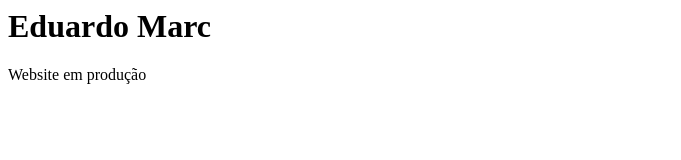
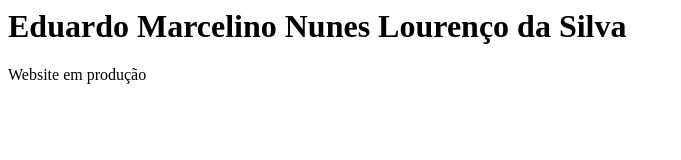
Before and after one commit to E-Marc-Silva/website, a plain HTML site: page index.html in a window 1280 px wide. Shown: the whole page, without its empty margins (0-681 px from the left). Drawn offline with Linux system fonts and the light colour scheme.

Commit message:
Update header with full name

```diff
--- a/index.html
+++ b/index.html
@@ -1,2 +1,2 @@
-<h1>Eduardo Marc</h1>
+<h1>Eduardo Marcelino Nunes Lourenço da Silva</h1>
 <p>Website em produção</p>
```
